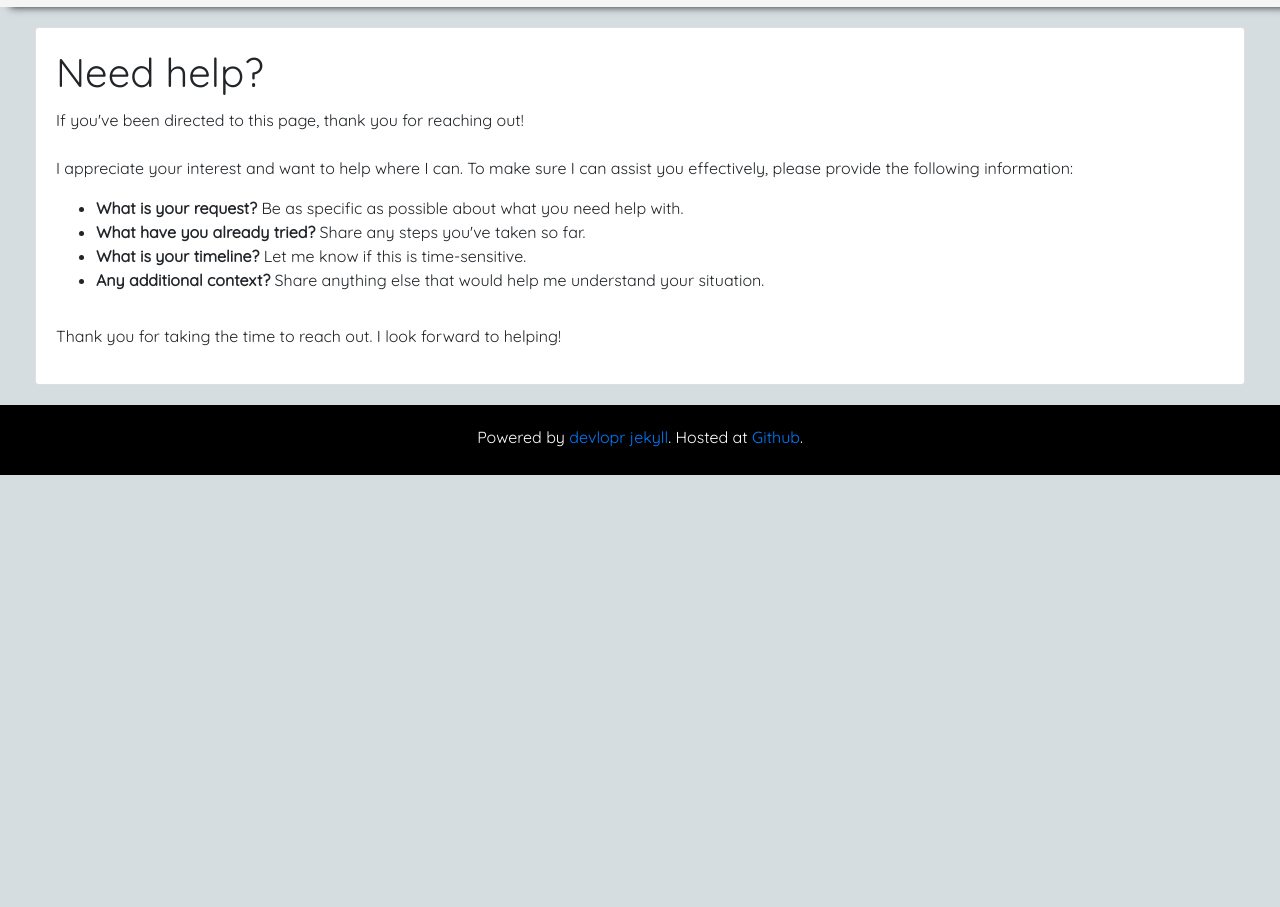
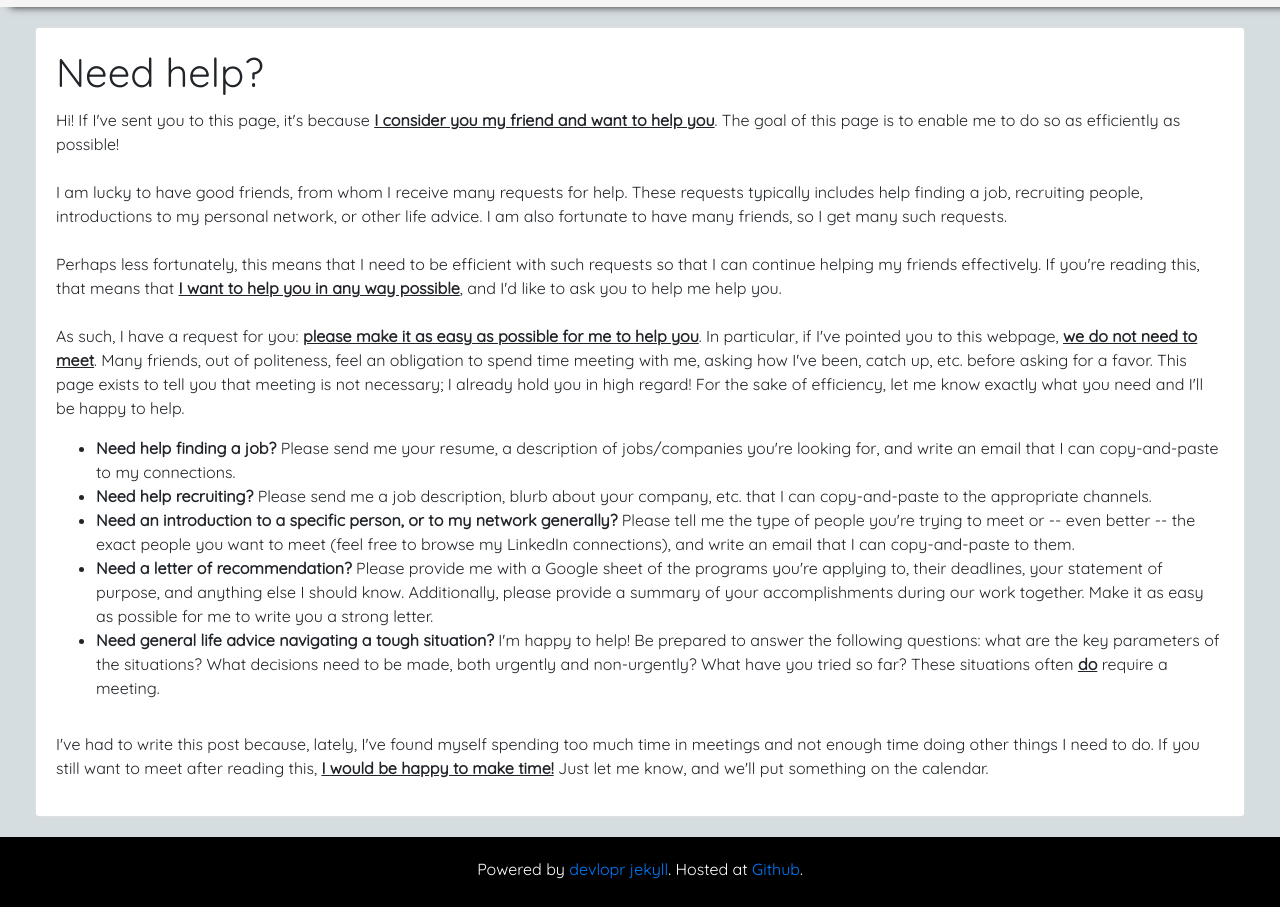
Before and after one commit to eogrady617/eogrady617.github.io, a Jekyll site: the page built from help.md, in a window 1280 px wide, cut to the strip 165-1072 px from the top of the page. Built offline with Jekyll 4.4.1, drawn with Linux system fonts in a browser that asks for light colours; nearby versions of some CDN libraries; comment, search, counter and statistics services are not loaded; a style sheet for code colours, icons or effects is not loaded; before the commit the page ends 900 px from its top, so only the background shows below that.

```diff
--- a/_config.yml
+++ b/_config.yml
@@ -60,11 +60,10 @@ author_education_details:
   visibility: true
 accomplishments:
 - Add your accomplishments and milestones here
-github_username: your_github_username
-linkedin_username: your_linkedin_username
-disqus_shortname: your_disqus_shortname
-formspree_email: your.email@example.com
-new_formspring_endpoint: your_formspring_id
+github_username: eogrady617
+linkedin_username: evanjogrady
+formspree_email: eogrady617@gmail.com
+new_formspring_endpoint: mkoyazwr
 markdown: kramdown
 highlighter: rouge
 permalink: pretty
--- a/_layouts/help.html
+++ b/_layouts/help.html
@@ -5,18 +5,36 @@ layout: default
 <div class="card">
   <h1 class="card-title"> Need help? </h1>
   <p>
-    If you've been directed to this page, thank you for reaching out! <br /><br />
+    Hi! If I've sent you to this page, it's because <b><u>I consider you my friend and want to help you</u></b>.
+    The goal of this page is to enable me to do so as efficiently as possible! <br /><br />
 
-    I appreciate your interest and want to help where I can. To make sure I can assist you effectively, please provide the following information:
+    I am lucky to have good friends, from whom I receive many requests for help.
+    These requests typically includes help finding a job, recruiting people, introductions to my personal network, or other life advice.
+    I am also fortunate to have many friends, so I get many such requests. <br /><br />
+
+    Perhaps less fortunately, this means that I need to be efficient with such
+    requests so that I can continue helping my friends effectively. If you're
+    reading this, that means that <b><u>I want to help you in any way possible</u></b>, and I'd like to ask you to help me help you. <br /><br />
+
+    As such, I have a request for you: <b><u>please make it as easy as possible for me to help you</u></b>.
+
+    In particular, if I've pointed you to this webpage, <b><u>we do not need to meet</u></b>. Many friends,
+    out of politeness, feel an obligation to spend time meeting with me, asking how I've been, catch up, etc. before asking for a favor.
+    This page exists to tell you that meeting is not necessary; I already hold you in high regard! For the sake of efficiency, let me know exactly what you need
+    and I'll be happy to help.
 
     <ul>
-      <li><b>What is your request?</b> Be as specific as possible about what you need help with.</li>
-      <li><b>What have you already tried?</b> Share any steps you've taken so far.</li>
-      <li><b>What is your timeline?</b> Let me know if this is time-sensitive.</li>
-      <li><b>Any additional context?</b> Share anything else that would help me understand your situation.</li>
+      <li><b>Need help finding a job?</b> Please send me your resume, a description of jobs/companies you're looking for, and write an email that I can copy-and-paste to my connections.</li>
+      <li><b>Need help recruiting?</b> Please send me a job description, blurb about your company, etc. that I can copy-and-paste to the appropriate channels.</li>
+      <li><b>Need an introduction to a specific person, or to my network generally?</b> Please tell me the type of people you're trying to meet or -- even better -- the exact people you want to meet (feel free to browse my LinkedIn connections), and write an email that I can copy-and-paste to them.</li>
+      <li><b>Need a letter of recommendation?</b> Please provide me with a Google sheet of the programs you're applying to, their deadlines, your statement of purpose, and anything else I should know. Additionally, please provide a summary of your accomplishments during our work together. Make it as easy as possible for me to write you a strong letter.</li>
+      <li><b>Need general life advice navigating a tough situation?</b> I'm happy to help! Be prepared to answer the following questions: what are the key parameters of the situations? What decisions need to be made, both urgently and non-urgently? What have you tried so far? These situations often <b><u>do</u></b> require a meeting.</li>
     </ul>
   </p>
   <p>
-    Thank you for taking the time to reach out. I look forward to helping!
+
+    I've had to write this post because, lately, I've found myself spending too much time in meetings and not enough time doing other things I need to do.
+    If you still want to meet after reading this, <b><u>I would be happy to make time!</b></u> Just let me know, and we'll put something on the calendar.
+
   </p>
 </div>
```
Also changed, not shown: _layouts/meeting.html (+2 -9 lines), app.md (deleted, +0 -8 lines), biography.md (deleted, +0 -6 lines), cv.md (deleted, +0 -8 lines), faq.md (deleted, +0 -6 lines), pubs.md (deleted, +0 -6 lines), resume.md (+3 -6 lines), 1 other file.
